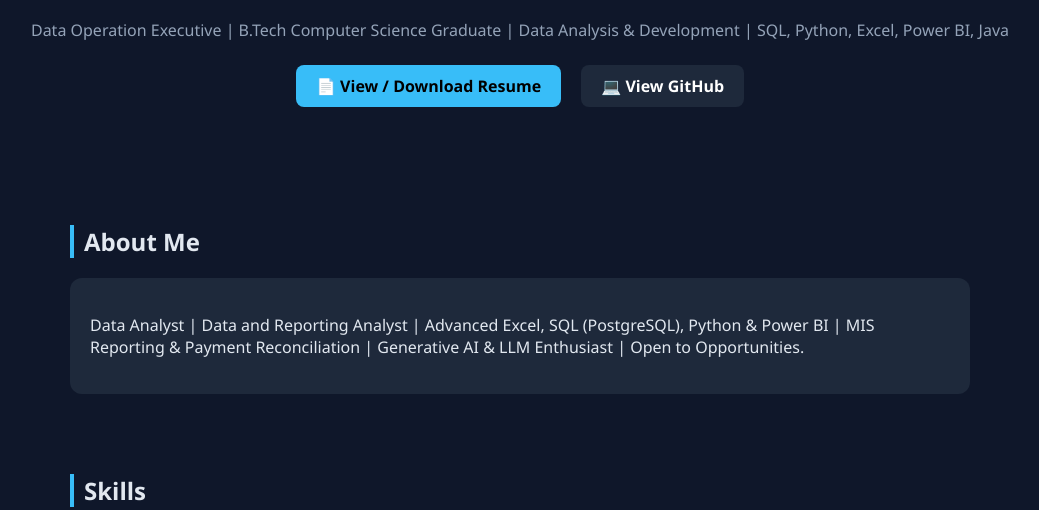
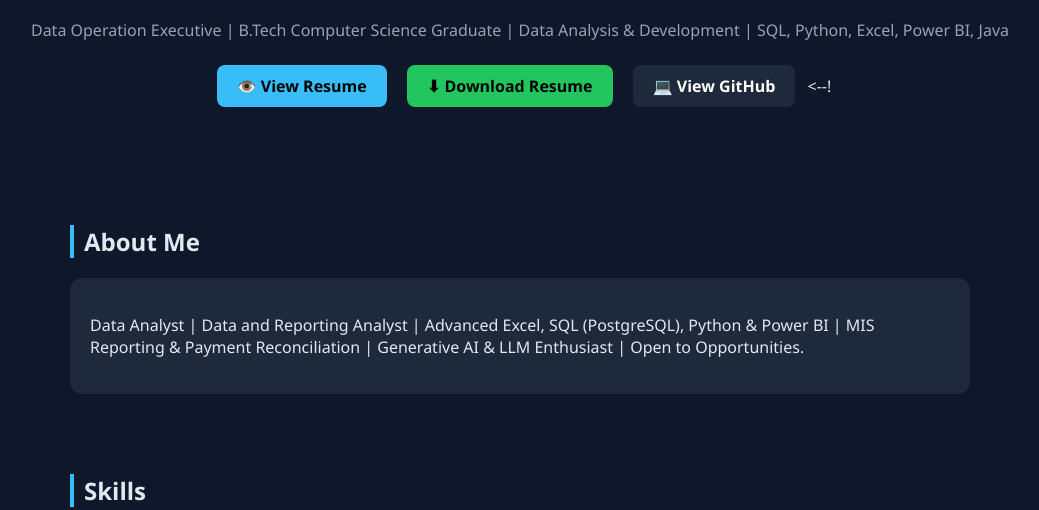
Before and after one commit to JawwadCS/JawwadCS.github.io, a plain HTML site: page index.html in a window 1280 px wide. Shown: the part 290-800 px from the top of the page, without its empty margins (120-1159 px from the left). Drawn offline with Linux system fonts and the light colour scheme.

Commit message:
Add resume links and GitHub button to index.html

```diff
--- a/index.html
+++ b/index.html
@@ -151,14 +151,17 @@ footer {
   <p class="subtitle">
     Data Operation Executive | B.Tech Computer Science Graduate | Data Analysis & Development | SQL, Python, Excel, Power BI, Java
   </p>
+
+  <a href="https://drive.google.com/file/d/1CCUW8u1oF2bNDverqgY3Ng0Sk368-PBc/view?usp=sharing" class="btn" target="_blank" rel="noopener noreferrer">👁️ View Resume</a> <!-- for view resume -->
+<a href="https://drive.google.com/uc?export=download&id=1CCUW8u1oF2bNDverqgY3Ng0Sk368-PBc" class="btn btn-green" target="_blank" rel="noopener noreferrer">⬇ Download Resume</a> <!-- for download resume -->
+<a href="https://github.com/JawwadCS" class="btn btn-dark" target="_blank">💻 View GitHub</a>
+
 <!--
   <a href="Jawwad_Resume.pdf" class="btn" download>📄 Download Resume</a>
   <a href="https://drive.google.com/uc?export=download&id=1CCUW8u1oF2bNDverqgY3Ng0Sk368-PBc" class="btn" target="_blank" rel="noopener noreferrer">📄 Download Resume</a>
 -->
+<--!
 
-  <a href="https://drive.google.com/file/d/1CCUW8u1oF2bNDverqgY3Ng0Sk368-PBc/view?usp=sharing" class="btn" target="_blank" rel="noopener noreferrer">📄 View / Download Resume</a>
-
-  <a href="https://github.com/JawwadCS" class="btn btn-dark" target="_blank">💻 View GitHub</a>
 </header>
 
 <section>
```
